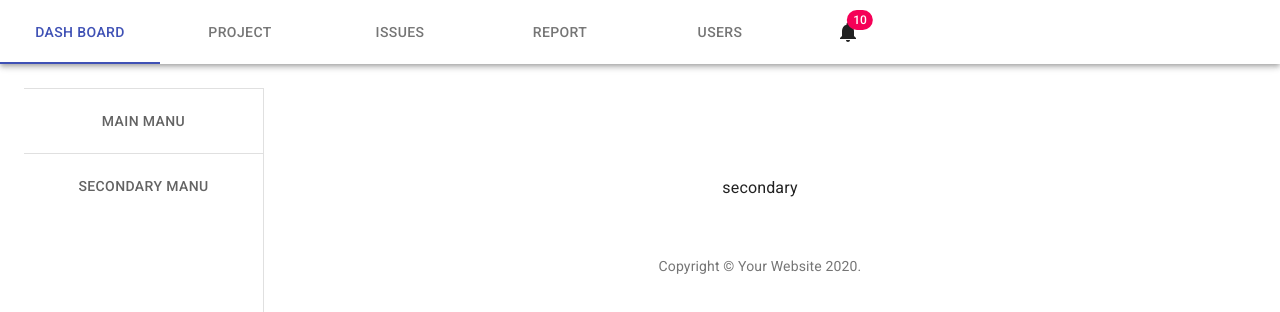
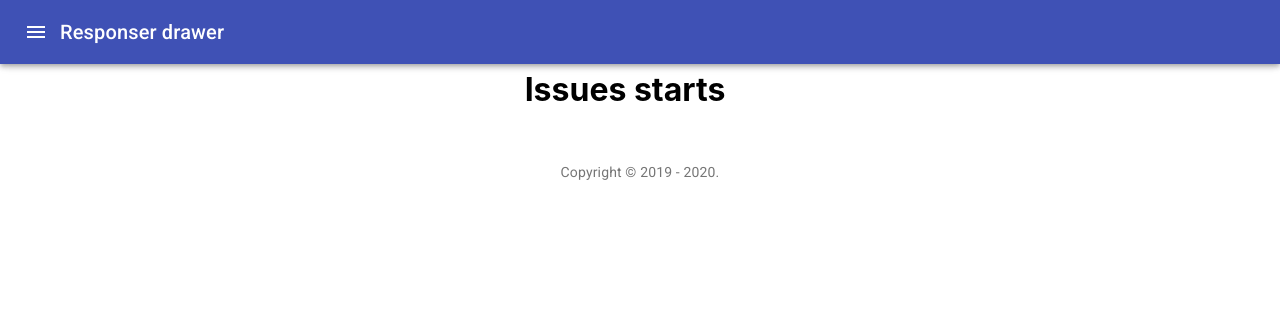
Before and after one commit to hieunugent/workFlowProject, a React (Create React App) app: page /Issues in a window 1280 px wide. Shown: the top 312 px of the page. Built offline with nearby package versions, Linux system fonts and the light colour scheme.

Commit message:
set up the front end of project, and toolbar

```diff
--- a/src/component/navigation/main.jsx
+++ b/src/component/navigation/main.jsx
@@ -1,114 +1,133 @@
 import React from "react";
-import PropTypes from "prop-types";
-import { makeStyles } from "@material-ui/core/styles";
-import AppBar from "@material-ui/core/AppBar";
-import Tabs from "@material-ui/core/Tabs";
-import Tab from "@material-ui/core/Tab";
-import Typography from "@material-ui/core/Typography";
-import Box from "@material-ui/core/Box";
-import DashBoard from "./tabComponent/dashboard";
-import { IconButton, Badge, Toolbar } from "@material-ui/core";
-import NotificationsIcon from "@material-ui/icons/Notifications";
+import {
+  BrowserRouter as Router,
+  Switch,
+  Route,
+  Link,
+  useParams,
+  useRouteMatch
+} from "react-router-dom";
+import Dashboard from "./tabComponent/dashboard";
 import Project from "./tabComponent/project";
 import Issues from "./tabComponent/issues";
-import Report from "./tabComponent/report";
+import Reports from "./tabComponent/report";
 import Users from "./tabComponent/users";
+import { Tabs, Tab, Box, Toolbar, IconButton, Drawer, Typography, ListItem, makeStyles, useTheme } from "@material-ui/core";
+import Copyright from './tabComponent/copyright';
+import MenuIcon from '@material-ui/icons/Menu';
+import ChevronLeftIcon from '@material-ui/icons/ChevronLeft';
+import AppBar from '@material-ui/core/AppBar';
+import List from '@material-ui/core/List';
+import clsx from 'clsx';
+// Since routes are regular React components, they
+// may be rendered anywhere in the app, including in
+// child elements.
+//
+// This helps when it's time to code-split your app
+// into multiple bundles because code-splitting a
+// React Router app is the same as code-splitting
+// any other React app.
+const drawerWidth= 240;
+const useStyles = makeStyles((theme)=> ({
+  root:{
+    display:'flex',
+  },
+  appBar: {
+    transition: theme.transitions.create(['margin', 'width'], {
+      easing: theme.transitions.easing.sharp,
+      duration: theme.transitions.duration.leavingScreen,
+    }),
+  },
+  appBarShift: {
+    width: `calc(100% - ${drawerWidth}px)`,
+    marginLeft: drawerWidth,
+    transition: theme.transitions.create(['margin', 'width'], {
+      easing: theme.transitions.easing.easeOut,
+      duration: theme.transitions.duration.enteringScreen,
+    }),
+  },
+}));
+export default function Main() {
+  const classes = useStyles();
+  const theme = useTheme();
+  const [open , setOpen] = React.useState(false);
+  const handleDrawerOpen =()=> {
+    setOpen(true);
+  }
+  const handleDrawerClose = ()=> {
+    setOpen(false);
+  }
+  return (
+    <div >
+    <AppBar position="fixed"
+        className={clsx(classes.appBar, {
+          [classes.appBarShift]:open,
+        })} >
+        <Toolbar>
+          <IconButton
+            color="inherit"
+            aria-label="open drawer"
+            onClick={handleDrawerOpen}
+            edge="start"
+          >
+            <MenuIcon />
+          </IconButton>
+          <Typography variant='h6' noWrap>
+            Responser drawer
+        </Typography>
+        </Toolbar>
+    </AppBar>
+      <Router>
+     <nav>
+        <Drawer
+          variant="persistent"
+          anchor="left"
+          open={open}>
+          <div >
+            <IconButton onClick={handleDrawerClose}>
+              <ChevronLeftIcon />
+            </IconButton>
+          </div>
+          <List>
+              <ListItem>   <Link to="/"> <Tab label="DashBoard" ></Tab> </Link> </ListItem>
+              <ListItem>   <Link to="/Project" ><Tab label="Project" ></Tab></Link></ListItem>
+              <ListItem>   <Link to="/Issues"><Tab label="Issues"></Tab></Link> </ListItem>
+              <ListItem>   <Link to="/Report"><Tab label="Report"></Tab></Link></ListItem>
+              <ListItem>   <Link to="/Users"><Tab label="Users"> </Tab></Link></ListItem>
+          </List>
+        </Drawer>
+     </nav>
+        <main >
+          <hr />
+          <div  >
 
+          <Switch>
+            <Route exact path="/">
+                <Dashboard />
+            </Route>
+            <Route path="/Project">
+              <Project />
+            </Route>
+            <Route path="/Issues">
+              <Issues />
+            </Route>
+            <Route path="/Report">
+              <Reports />
+            </Route>
+            <Route path="/Users">
+              <Users />
+            </Route>
+          </Switch>
 
+          <Box pt={4}>
+            <Copyright />
+          </Box>
+          </div>
 
-function TabPanel(props) {
-  const { children, value, index, ...other } = props;
-  return (
-    <div
-      role="tabpanel"
-      hidden={value !== index}
-      id={`simple-tabpanel-${index}`}
-      aria-labelledby={`simple-tab-${index}`}
-      {...other}
-    >
-      {value === index && (
-        <Box p={3}>
-          <Typography>{children}</Typography>
-        </Box>
-      )}
+      </main>
+
+      </Router>
     </div>
+
   );
 }
-
-TabPanel.propTypes = {
-  children: PropTypes.node,
-  index: PropTypes.any.isRequired,
-  value: PropTypes.any.isRequired,
-};
-
-function a11yProps(index) {
-  return {
-    id: `simple-auto-tab-${index}`,
-    "aria-controls": `simple-auto-tabpanel-${index}`,
-  };
-}
-
-const useStyles = makeStyles((theme) => ({
-  root: {
-    flexGrow: 1,
-    width:'100%',
-    backgroundColor: theme.palette.background.paper,
-  },
-}));
-
-export default function Main() {
-  const classes = useStyles();
-  const [value, setValue] = React.useState(0);
-
-  const handleChange = (event, newValue) => {
-    console.log(newValue);
-
-    setValue(newValue);
-  };
-
-  return (
-    <div className={classes.root}>
-      <AppBar position="static" color="light">
-        <Tabs
-          value={value}
-          onChange={handleChange}
-          indicatorColor="primary"
-          textColor="primary"
-          aria-label="scrollable tabs example"
-          scrollButtons="auto"
-          variant="scrollable"
-        >
-          <Tab label="Dash Board" {...a11yProps(0)} />
-          <Tab label="Project" {...a11yProps(1)} />
-          <Tab label="Issues" {...a11yProps(2)} />
-          <Tab label="Report" {...a11yProps(3)} />
-          <Tab label="Users" {...a11yProps(4)} />
-          <Toolbar>
-            <IconButton color="inherit">
-              <Badge badgeContent={10} color="secondary">
-                <NotificationsIcon />
-              </Badge>
-            </IconButton>
-          </Toolbar>
-        </Tabs>
-      </AppBar>
-
-
-      <TabPanel value={value} index={0}>
-        <DashBoard />
-      </TabPanel>
-      <TabPanel value={value} index={1}>
-        {/* <Project/> */}
-      </TabPanel>
-      <TabPanel value={value} index={2}>
-        {/* <Issues/> */}
-      </TabPanel>
-      <TabPanel value={value} index={3}>
-        {/* <Report/> */}
-      </TabPanel>
-      <TabPanel value={value} index={4}>
-        {/* <Users/> */}
-      </TabPanel>
-    </div>
-  );
-}
--- /dev/null
+++ b/src/component/navigation/tabComponent/copyright.js
@@ -0,0 +1,17 @@
+import React from "react";
+import Typography from "@material-ui/core/Typography";
+import Link from "@material-ui/core/Link";
+
+
+export default function Copyright() {
+    return (
+        <Typography variant="body2" color="textSecondary" align="center">
+            {"Copyright © "}
+            <Link color="inherit" >
+                2019 -
+      </Link>{" "}
+            {new Date().getFullYear()}
+            {"."}
+        </Typography>
+    );
+}
--- a/src/component/navigation/tabComponent/dashboard.jsx
+++ b/src/component/navigation/tabComponent/dashboard.jsx
@@ -1,211 +1,66 @@
 import React from "react";
-import clsx from "clsx";
-import { makeStyles } from "@material-ui/core/styles";
 import CssBaseline from "@material-ui/core/CssBaseline";
 import Drawer from "@material-ui/core/Drawer";
-import Box from "@material-ui/core/Box";
-import List from "@material-ui/core/List";
-//import Lists from "@material-ui/core/Lists";
-import Typography from "@material-ui/core/Typography";
-import Divider from "@material-ui/core/Divider";
-// import IconButton from "@material-ui/core/IconButton";
-// import Container from "@material-ui/core/Container";
-// import Grid from "@material-ui/core/Grid";
-// import Paper from "@material-ui/core/Paper";
-import Link from "@material-ui/core/Link";
-// import ChevronLeftIcon from "@material-ui/icons/ChevronLeft";
-// import MainMenu from "./listItem";
-// import Tabs from "@material-ui/core/Tabs";
+import ViewListIcon from '@material-ui/icons/ViewList';
+import { List, ListItem, ListItemIcon, ListItemText, Hidden, Tab } from "@material-ui/core";
+import './mycomponent.css'
+// import clsx from "clsx";
+// import { makeStyles } from "@material-ui/core/styles";
+// import Box from "@material-ui/core/Box";
+// import List from "@material-ui/core/List";
 
-import Tab from "@material-ui/core/Tab";
-import PropTypes from "prop-types";
+// import Divider from "@material-ui/core/Divider";
 
-function Copyright() {
-  return (
-    <Typography variant="body2" color="textSecondary" align="center">
-      {"Copyright © "}
-      <Link color="inherit" href="https://material-ui.com/">
-        Your Website
-      </Link>{" "}
-      {new Date().getFullYear()}
-      {"."}
-    </Typography>
-  );
-}
-function TabPanel(props) {
-  const { children, value, index, ...other } = props;
+// import Link from "@material-ui/core/Link";
+// import TabContent from 'react-bootstrap/TabContent'
+// import TabContainer from 'react-bootstrap/TabContainer'
+// import Tab from "@material-ui/core/Tab";
+// import PropTypes from "prop-types";
+// import Row from 'react-bootstrap/Row';
+// import Col from 'react-bootstrap/Col';
+// import Nav from 'react-bootstrap/Nav';
 
-  return (
-    <div
-      role="tabpanel"
-      hidden={value !== index}
-      id={`simple-tabpanel-${index}`}
-      aria-labelledby={`simple-tab-${index}`}
-      {...other}
-    >
-      {value === index && (
-        <Box p={3}>
-          <Typography>{children}</Typography>
-        </Box>
-      )}
-    </div>
-  );
-}
-
-TabPanel.propTypes = {
-  children: PropTypes.node,
-  index: PropTypes.any.isRequired,
-  value: PropTypes.any.isRequired,
-};
-function a11yList(index) {
-  return {
-    id: `simple-auto-list-${index}`,
-    "aria-controls": `simple-auto-listpanel-${index}`,
-  };
-}
-
-const drawerWidth = 240;
-
-const useStyles = makeStyles((theme) => ({
-  root: {
-    display: "flex",
-  },
-  toolbar: {
-    paddingRight: 24, // keep right padding when drawer closed
-  },
-  toolbarIcon: {
-    display: "flex",
-    alignItems: "center",
-    justifyContent: "flex-end",
-    padding: "0 8px",
-    ...theme.mixins.toolbar,
-  },
-  appBar: {
-    zIndex: theme.zIndex.drawer + 1,
-    transition: theme.transitions.create(["width", "margin"], {
-      easing: theme.transitions.easing.sharp,
-      duration: theme.transitions.duration.leavingScreen,
-    }),
-  },
-  appBarShift: {
-    marginLeft: drawerWidth,
-    width: `calc(100% - ${drawerWidth}px)`,
-    transition: theme.transitions.create(["width", "margin"], {
-      easing: theme.transitions.easing.sharp,
-      duration: theme.transitions.duration.enteringScreen,
-    }),
-  },
-  menuButton: {
-    marginRight: 36,
-  },
-  menuButtonHidden: {
-    display: "none",
-  },
-  title: {
-    flexGrow: 1,
-  },
-  drawerPaper: {
-    position: "relative",
-    whiteSpace: "nowrap",
-    width: drawerWidth,
-    transition: theme.transitions.create("width", {
-      easing: theme.transitions.easing.sharp,
-      duration: theme.transitions.duration.enteringScreen,
-    }),
-  },
-  drawerPaperClose: {
-    overflowX: "hidden",
-    transition: theme.transitions.create("width", {
-      easing: theme.transitions.easing.sharp,
-      duration: theme.transitions.duration.leavingScreen,
-    }),
-    width: theme.spacing(7),
-    [theme.breakpoints.up("sm")]: {
-      width: theme.spacing(9),
-    },
-  },
-  appBarSpacer: theme.mixins.toolbar,
-  content: {
-    flexGrow: 1,
-    height: "100vh",
-    overflow: "auto",
-  },
-  container: {
-    paddingTop: theme.spacing(4),
-    paddingBottom: theme.spacing(4),
-  },
-  paper: {
-    padding: theme.spacing(2),
-    display: "flex",
-    overflow: "auto",
-    flexDirection: "column",
-  },
-  fixedHeight: {
-    height: 240,
-  },
-}));
+// import { Router, NavLink } from "react-router-dom";
+// import {
+//   Switch,
+//   Route,
+// } from "react-router-dom";
 
 
 export default function Dashboard() {
-  const classes = useStyles();
-   // const [open, setOpen] = React.useState(true);
-  const [value, setValues] = React.useState(1);
-  function handleClick(event){
-   //  console.log(event.value);
+  const drawer = (
+      <div >
+      <div className="mypage" />
+      <List>
+        {['List Done', 'List Request', 'List Waiting', 'List Error'].map((text, index) => (
+          <ListItem button key={text} >
+            <ListItemText primary={text} />
+          </ListItem>
+        ))
+        }
+      </List>
 
-    handleChange(event, value);
-  }
-  const handleChange = (event, newValue) => {
-    console.log(newValue);
-    setValues(newValue);
-  };
-  return (
-
-      <div className={classes.root}>
-        <CssBaseline />
-
-        <Drawer
-          variant="permanent"
-          classes={{
-            paper: clsx(classes.drawerPaper, !true && classes.drawerPaperClose),
-          }}
-          open={true}
-        >
-
-          <Divider />
-          <div onClick={handleClick}>
-            <List>
-              <Tab
-                value={value}
-                label="main manu"
-                {...a11yList(0)}
-
-              />
-            </List>
-            <Divider />
-            <List>
-              <Tab
-                value={value}
-                label="secondary Manu"
-                {...a11yList(1)}
-
-              />
-            </List>
-          </div>
-        </Drawer>
-        <main className={classes.content}>
-          <div className={classes.appBarSpacer} />
-          <TabPanel  value={value} index={0}>
-            MainMenu
-          </TabPanel>
-          <TabPanel value={value} index={1}>
-            secondary
-          </TabPanel>
-          <Box pt={4}>
-            <Copyright />
-          </Box>
-        </main>
+      <main>
+        <div> Main</div>
+      </main>
       </div>
 
   );
+
+  return (
+
+    <div  role='presentation'>
+        <CssBaseline />
+
+
+
+          {drawer}
+
+
+
+
+    </div>
+
+
+  );
 }
--- a/src/component/navigation/tabComponent/issues.js
+++ b/src/component/navigation/tabComponent/issues.js
@@ -2,6 +2,9 @@ import React from "react";
 
 export default function Issues(){
     return (
-        <h1> Issues starts </h1>
+        <div className="mypage">
+            <h1> Issues starts </h1>
+
+        </div>
     );
 }
--- a/src/component/navigation/tabComponent/dashboard.css
+++ b/src/component/navigation/tabComponent/mycomponent.css
@@ -1,4 +1,6 @@
-.notifi{
+.mypage{
+
+    margin-top: 60px;
     margin-right: 30px;
     margin-left: auto;
     display: "flex";
@@ -6,3 +8,6 @@
     justify-content: "flex-end";
     padding: "0 8px",
 }
+.mtoolbar{
+    width: 240;
+}
--- a/src/component/navigation/tabComponent/project.js
+++ b/src/component/navigation/tabComponent/project.js
@@ -1,7 +1,10 @@
 import React from "react";
-
+import "./mycomponent.css";
 export default function Project(){
     return (
-        <h1> Project Start</h1>
+        <div className="mypage">
+            <h1> Project Start</h1>
+        </div>
+
     )
 }
--- a/src/component/navigation/tabComponent/report.js
+++ b/src/component/navigation/tabComponent/report.js
@@ -1,5 +1,11 @@
 import React from "react";
 
-export default function reports(){
-    return( <h1> Reports Start</h1>);
+export default function Reports(){
+    return(
+    <div className="mypage">
+            <h1> Reports Start</h1>
+
+    </div>
+
+  );
 }
--- a/src/component/navigation/tabComponent/users.js
+++ b/src/component/navigation/tabComponent/users.js
@@ -1,5 +1,9 @@
 import React from "react";
-
-export default function users() {
-  return <h1> Users Start</h1>;
+import "./mycomponent.css";
+export default function Users() {
+  return (
+     <div className="mypage">
+       <h1> Users Start</h1>
+    </div>
+  );
 }
```
Also changed, not shown: src/component/navigation/main.css (added), 1 other file (tests, documents, lock files or other folders).
